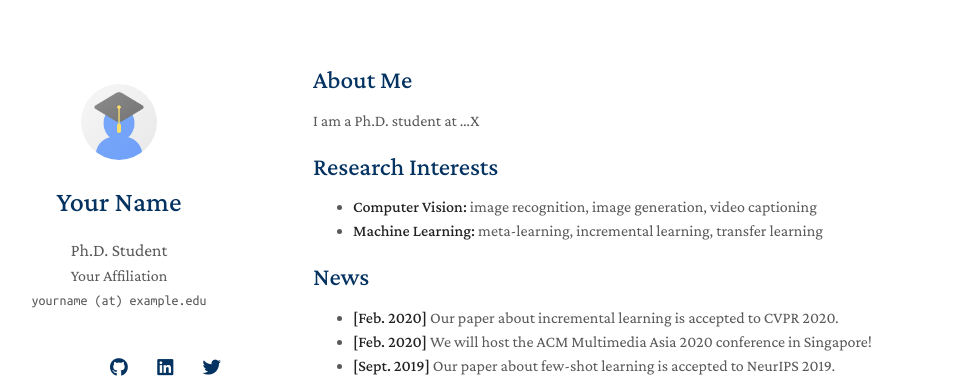
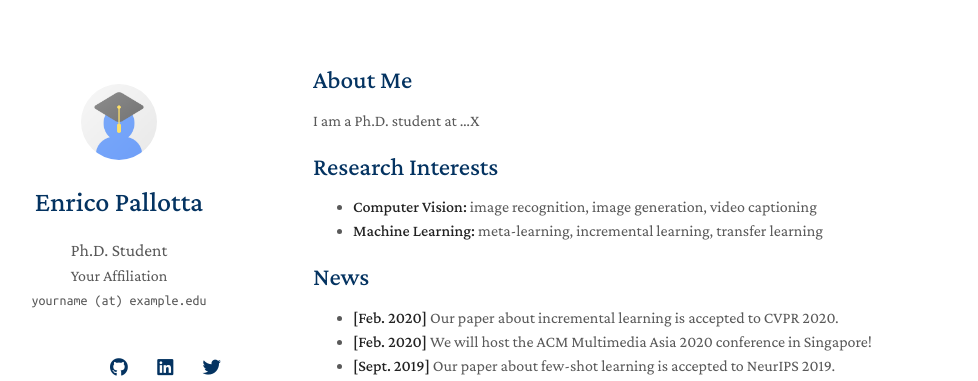
Before and after one commit to PallottaEnrico/pallottaenrico.github.io, a Jekyll site: the page built from index.md, in a window 1280 px wide. Shown: the top 381 px of the page, without its empty margins (157-1135 px from the left). Built offline with Jekyll 4.4.1, drawn with Linux system fonts in a browser that asks for light colours; nearby versions of some CDN libraries; a style sheet for code colours, icons or effects is not loaded; our own code applies the rules of GitHub Pages for plain Markdown files.

Commit message:
Update _config.yml

```diff
--- a/_config.yml
+++ b/_config.yml
@@ -1,5 +1,5 @@
 # Basic Information
-title: Your Name
+title: Enrico Pallotta
 position: Ph.D. Student
 affiliation: Your Affiliation
 email: yourname (at) example.edu
```
